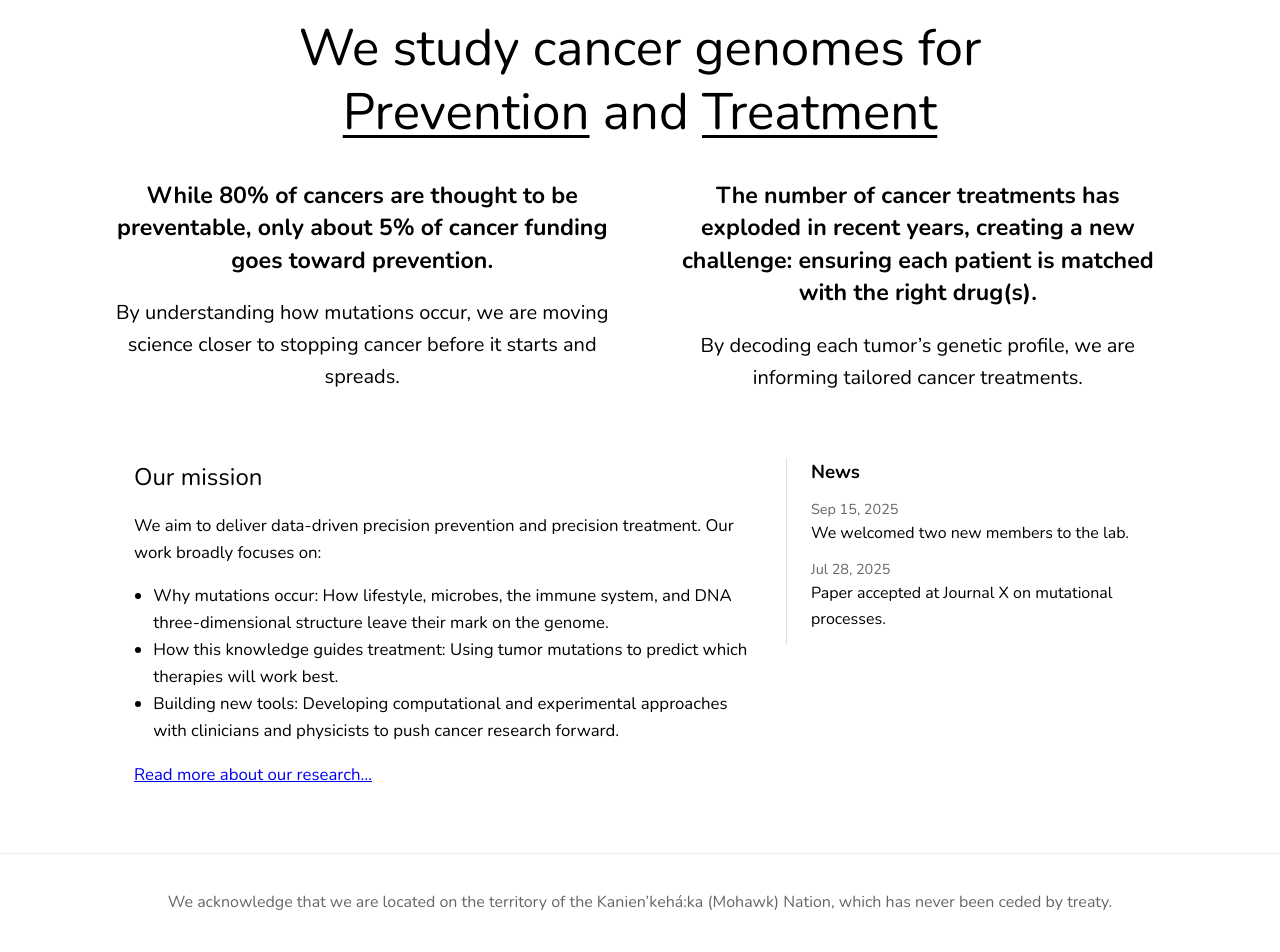
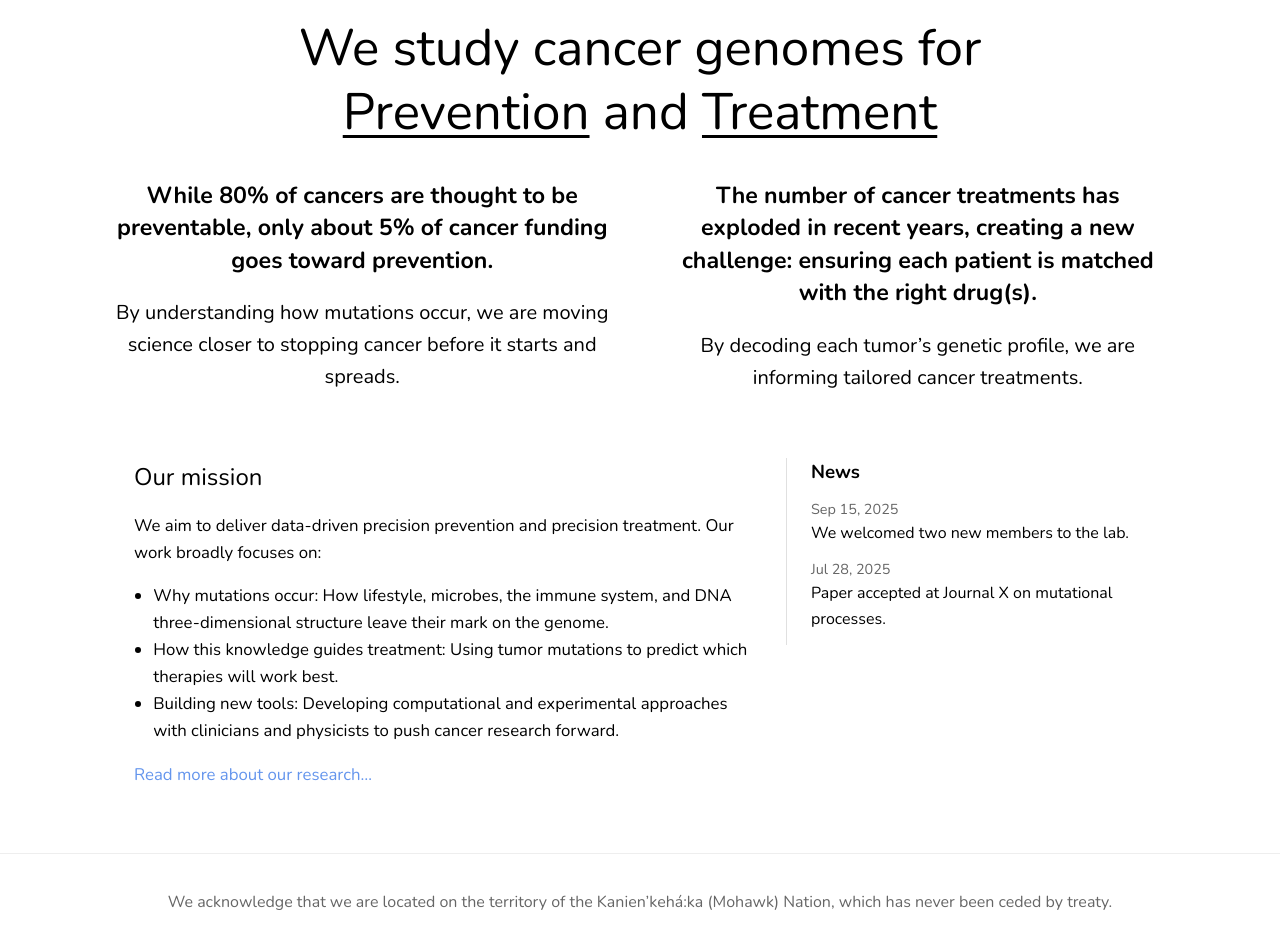
Before and after one commit to joseph-gad-code/Gurjao-Lab-Website, a Jekyll site: the page built from index.md, in a window 1280 px wide. Shown: the part 912-1864 px from the top of the page. Built offline with Jekyll 4.4.1, drawn with Linux system fonts in a browser that asks for light colours; grey boxes are pictures that could not be loaded.

Commit message:
Update main.scss

```diff
--- a/assets/css/main.scss
+++ b/assets/css/main.scss
@@ -5,6 +5,7 @@
   --blue: #0D5295;
   --black: #000000;
   --gray: #666666;
+  --lightblue: #6495ED;
 
 }
 
@@ -132,8 +133,8 @@ body {
   padding-left: 1.2rem;
 }
 
-.read-more a { text-decoration: none; }
-.read-more a:hover { text-decoration: underline; }
+.link a { text-decoration: none; color: var(--lightblue); }
+.link a:hover { text-decoration: underline; }
 
 /* Right-side news column */
 .home-news {
```
